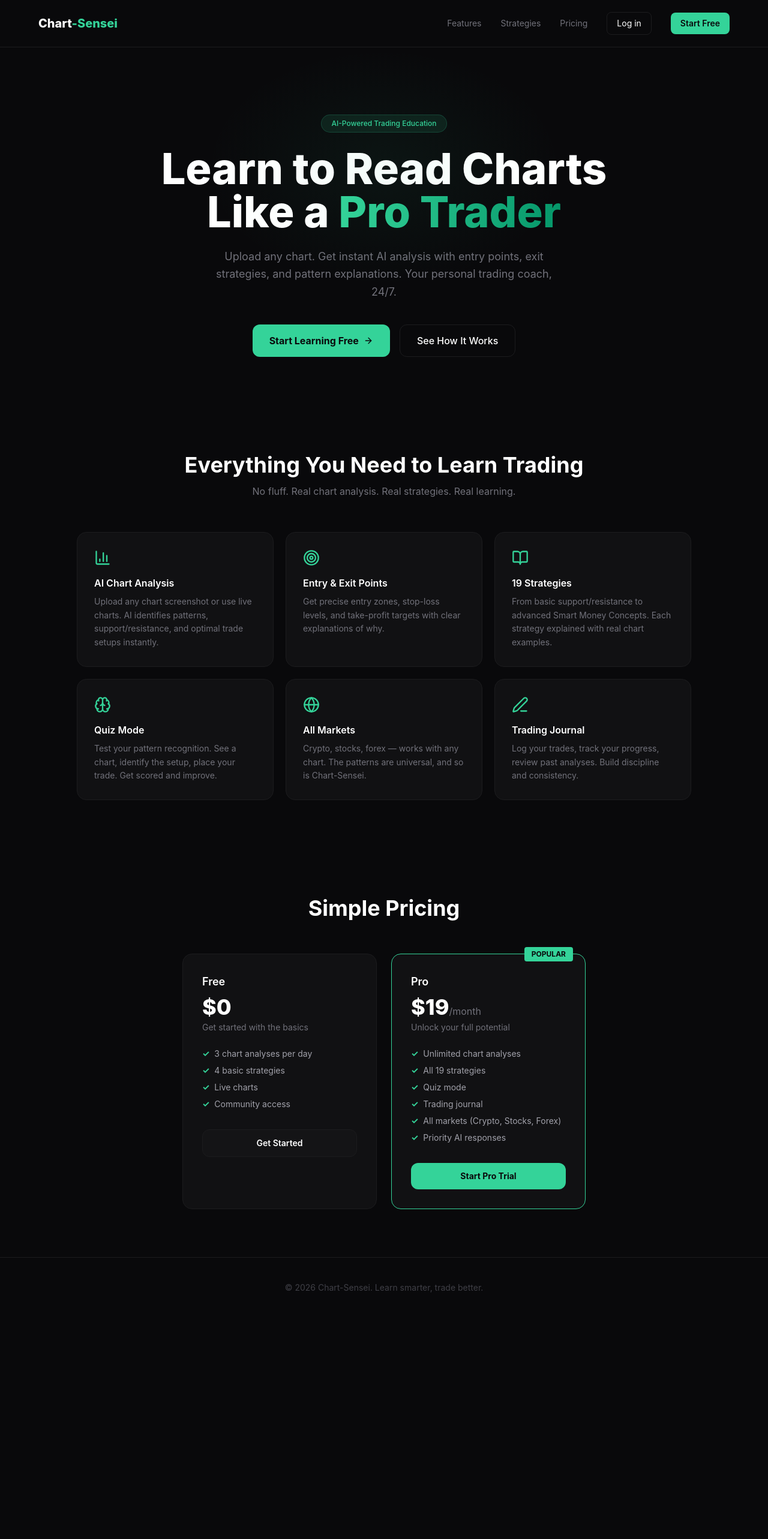
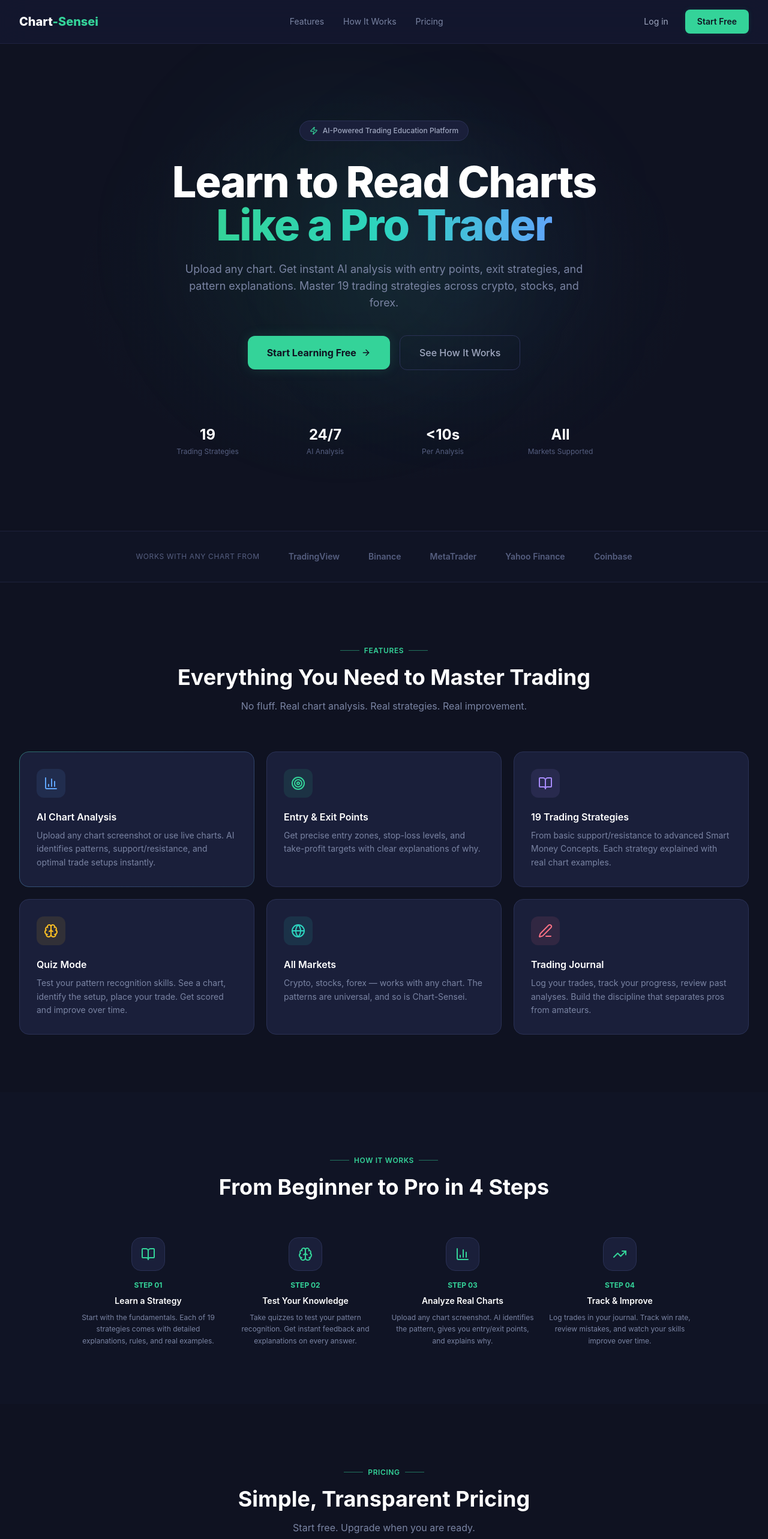
Before and after one commit to lulius2021/chart-sensei, a Next.js app: page / in a window 1280 px wide. Shown: the top 2566 px of the page at 60% size. Before the commit the page ends 2197 px from the top, so only its background shows below. Built offline with nearby package versions, Linux system fonts and the light colour scheme.

Commit message:
Redesign: TrendSpider-inspired navy dark mode, glow borders, fintech aesthetic

```diff
--- a/src/app/globals.css
+++ b/src/app/globals.css
@@ -6,25 +6,42 @@
 
 :root {
   --brand: #34d399;
-  --surface-0: #09090b;
-  --surface-1: #0c0c0e;
-  --surface-2: #111113;
-  --surface-3: #141416;
-  --surface-4: #1c1c1e;
+  --surface-0: #0f1221;
+  --surface-1: #141831;
+  --surface-2: #1a1f3a;
+  --surface-3: #212747;
+  --surface-4: #2a3155;
 }
 
 * {
   scrollbar-width: thin;
-  scrollbar-color: #1c1c1e transparent;
+  scrollbar-color: #2a3155 transparent;
 }
 
 body {
   background: var(--surface-0);
-  color: #e4e4e7;
+  color: #eef0f6;
   font-family: 'Inter', system-ui, sans-serif;
 }
 
 ::selection {
-  background: rgba(52, 211, 153, 0.2);
+  background: rgba(52, 211, 153, 0.25);
   color: #fff;
 }
+
+/* Glow border effect */
+.glow-border {
+  position: relative;
+}
+.glow-border::before {
+  content: '';
+  position: absolute;
+  inset: -1px;
+  border-radius: inherit;
+  padding: 1px;
+  background: linear-gradient(135deg, rgba(52,211,153,0.4), rgba(96,165,250,0.2), rgba(52,211,153,0.1));
+  -webkit-mask: linear-gradient(#fff 0 0) content-box, linear-gradient(#fff 0 0);
+  -webkit-mask-composite: xor;
+  mask-composite: exclude;
+  pointer-events: none;
+}
--- a/src/app/page.tsx
+++ b/src/app/page.tsx
@@ -1,116 +1,256 @@
 import Link from "next/link";
-import { ArrowRight, BarChart3, BookOpen, Brain, Globe, PenLine, Target } from "lucide-react";
+import { ArrowRight, BarChart3, BookOpen, Brain, Globe, PenLine, Target, TrendingUp, Zap } from "lucide-react";
+
+const features = [
+  { icon: BarChart3, title: "AI Chart Analysis", desc: "Upload any chart screenshot or use live charts. AI identifies patterns, support/resistance, and optimal trade setups instantly.", color: "text-accent-blue", bg: "bg-accent-blue/10" },
+  { icon: Target, title: "Entry & Exit Points", desc: "Get precise entry zones, stop-loss levels, and take-profit targets with clear explanations of why.", color: "text-brand", bg: "bg-brand-muted" },
+  { icon: BookOpen, title: "19 Trading Strategies", desc: "From basic support/resistance to advanced Smart Money Concepts. Each strategy explained with real chart examples.", color: "text-accent-purple", bg: "bg-accent-purple/10" },
+  { icon: Brain, title: "Quiz Mode", desc: "Test your pattern recognition skills. See a chart, identify the setup, place your trade. Get scored and improve over time.", color: "text-accent-amber", bg: "bg-accent-amber/10" },
+  { icon: Globe, title: "All Markets", desc: "Crypto, stocks, forex — works with any chart. The patterns are universal, and so is Chart-Sensei.", color: "text-accent-teal", bg: "bg-accent-teal/10" },
+  { icon: PenLine, title: "Trading Journal", desc: "Log your trades, track your progress, review past analyses. Build the discipline that separates pros from amateurs.", color: "text-accent-rose", bg: "bg-accent-rose/10" },
+];
+
+const stats = [
+  { value: "19", label: "Trading Strategies" },
+  { value: "24/7", label: "AI Analysis" },
+  { value: "<10s", label: "Per Analysis" },
+  { value: "All", label: "Markets Supported" },
+];
 
 export default function Home() {
   return (
     <div className="min-h-screen bg-surface-0">
       {/* Nav */}
-      <nav className="flex items-center justify-between px-8 lg:px-16 py-5 border-b border-surface-4">
+      <nav className="sticky top-0 z-50 bg-surface-1/80 backdrop-blur-xl border-b border-surface-4/50">
+        <div className="max-w-7xl mx-auto flex items-center justify-between px-6 lg:px-8 py-4">
           <div className="text-xl font-extrabold text-white">
             Chart<span className="text-brand">-Sensei</span>
           </div>
-        <div className="flex items-center gap-8">
+          <div className="hidden md:flex items-center gap-8">
             <a href="#features" className="text-sm text-text-muted hover:text-white transition">Features</a>
-          <a href="#strategies" className="text-sm text-text-muted hover:text-white transition">Strategies</a>
+            <a href="#how-it-works" className="text-sm text-text-muted hover:text-white transition">How It Works</a>
             <a href="#pricing" className="text-sm text-text-muted hover:text-white transition">Pricing</a>
-          <Link href="/login" className="text-sm text-white border border-surface-4 px-4 py-2 rounded-lg hover:border-text-dim transition">
+          </div>
+          <div className="flex items-center gap-3">
+            <Link href="/login" className="text-sm text-text-secondary hover:text-white transition px-4 py-2">
               Log in
             </Link>
-          <Link href="/login" className="text-sm font-semibold bg-brand text-surface-0 px-4 py-2 rounded-lg hover:bg-brand-light transition">
+            <Link href="/login" className="text-sm font-semibold bg-brand text-surface-0 px-5 py-2.5 rounded-lg hover:bg-brand-light transition shadow-glow-sm">
               Start Free
             </Link>
+          </div>
         </div>
       </nav>
 
       {/* Hero */}
-      <section className="relative text-center pt-28 pb-20 px-8">
-        <div className="absolute top-0 left-1/2 -translate-x-1/2 w-[600px] h-[400px] bg-[radial-gradient(ellipse,rgba(52,211,153,0.06)_0%,transparent_70%)] pointer-events-none" />
-        <div className="inline-block bg-brand-muted border border-brand/20 text-brand px-4 py-1.5 rounded-full text-xs font-medium mb-6">
-          AI-Powered Trading Education
+      <section className="relative overflow-hidden">
+        {/* Background effects */}
+        <div className="absolute inset-0">
+          <div className="absolute top-20 left-1/4 w-[500px] h-[500px] bg-brand/5 rounded-full blur-[100px]" />
+          <div className="absolute top-40 right-1/4 w-[400px] h-[400px] bg-accent-blue/5 rounded-full blur-[100px]" />
+          <div className="absolute inset-0 bg-[radial-gradient(ellipse_at_center,rgba(52,211,153,0.03)_0%,transparent_60%)]" />
         </div>
-        <h1 className="text-5xl lg:text-7xl font-extrabold text-white leading-tight mb-6">
-          Learn to Read Charts<br />
-          Like a <span className="bg-gradient-to-r from-brand to-brand-dark bg-clip-text text-transparent">Pro Trader</span>
+
+        <div className="relative max-w-7xl mx-auto px-6 lg:px-8 pt-24 pb-20 lg:pt-32 lg:pb-28">
+          <div className="text-center max-w-4xl mx-auto">
+            <div className="inline-flex items-center gap-2 bg-surface-2 border border-surface-4 text-text-secondary px-4 py-2 rounded-full text-xs font-medium mb-8">
+              <Zap className="w-3.5 h-3.5 text-brand" />
+              AI-Powered Trading Education Platform
+            </div>
+
+            <h1 className="text-4xl sm:text-5xl lg:text-7xl font-extrabold text-white leading-[1.1] mb-6 tracking-tight">
+              Learn to Read Charts
+              <br />
+              <span className="bg-gradient-to-r from-brand via-accent-teal to-accent-blue bg-clip-text text-transparent">
+                Like a Pro Trader
+              </span>
             </h1>
-        <p className="text-lg text-text-muted max-w-xl mx-auto mb-10 leading-relaxed">
+
+            <p className="text-base lg:text-lg text-text-muted max-w-2xl mx-auto mb-10 leading-relaxed">
               Upload any chart. Get instant AI analysis with entry points, exit strategies,
-          and pattern explanations. Your personal trading coach, 24/7.
+              and pattern explanations. Master 19 trading strategies across crypto, stocks, and forex.
             </p>
-        <div className="flex gap-4 justify-center">
-          <Link href="/login" className="bg-brand text-surface-0 px-7 py-3.5 rounded-xl text-base font-bold hover:bg-brand-light transition flex items-center gap-2">
-            Start Learning Free <ArrowRight className="w-4 h-4" />
+
+            <div className="flex flex-col sm:flex-row gap-4 justify-center items-center">
+              <Link href="/login" className="group bg-brand text-surface-0 px-8 py-4 rounded-xl text-base font-bold hover:bg-brand-light transition shadow-glow flex items-center gap-2">
+                Start Learning Free
+                <ArrowRight className="w-4 h-4 group-hover:translate-x-0.5 transition-transform" />
               </Link>
-          <a href="#features" className="border border-surface-4 text-white px-7 py-3.5 rounded-xl text-base font-medium hover:border-text-dim transition">
+              <a href="#how-it-works" className="flex items-center gap-2 text-text-secondary hover:text-white px-8 py-4 rounded-xl text-base font-medium border border-surface-4 hover:border-surface-5 transition">
                 See How It Works
               </a>
+            </div>
+          </div>
+
+          {/* Stats bar */}
+          <div className="mt-20 grid grid-cols-2 md:grid-cols-4 gap-4 max-w-3xl mx-auto">
+            {stats.map((s, i) => (
+              <div key={i} className="text-center px-4 py-3">
+                <div className="text-2xl font-bold text-white">{s.value}</div>
+                <div className="text-xs text-text-dim mt-1">{s.label}</div>
+              </div>
+            ))}
+          </div>
+        </div>
+      </section>
+
+      {/* Social Proof */}
+      <section className="border-y border-surface-4/50 bg-surface-1/30">
+        <div className="max-w-7xl mx-auto px-6 lg:px-8 py-8 flex items-center justify-center gap-12 flex-wrap">
+          <span className="text-xs text-text-dim uppercase tracking-wider">Works with any chart from</span>
+          <span className="text-text-dim font-semibold text-sm">TradingView</span>
+          <span className="text-text-dim font-semibold text-sm">Binance</span>
+          <span className="text-text-dim font-semibold text-sm">MetaTrader</span>
+          <span className="text-text-dim font-semibold text-sm">Yahoo Finance</span>
+          <span className="text-text-dim font-semibold text-sm">Coinbase</span>
         </div>
       </section>
 
       {/* Features */}
-      <section id="features" className="px-8 lg:px-16 py-20">
-        <h2 className="text-center text-3xl lg:text-4xl font-bold text-white mb-3">Everything You Need to Learn Trading</h2>
-        <p className="text-center text-text-muted mb-14">No fluff. Real chart analysis. Real strategies. Real learning.</p>
-        <div className="grid grid-cols-1 md:grid-cols-2 lg:grid-cols-3 gap-5 max-w-5xl mx-auto">
-          {[
-            { icon: BarChart3, title: "AI Chart Analysis", desc: "Upload any chart screenshot or use live charts. AI identifies patterns, support/resistance, and optimal trade setups instantly." },
-            { icon: Target, title: "Entry & Exit Points", desc: "Get precise entry zones, stop-loss levels, and take-profit targets with clear explanations of why." },
-            { icon: BookOpen, title: "19 Strategies", desc: "From basic support/resistance to advanced Smart Money Concepts. Each strategy explained with real chart examples." },
-            { icon: Brain, title: "Quiz Mode", desc: "Test your pattern recognition. See a chart, identify the setup, place your trade. Get scored and improve." },
-            { icon: Globe, title: "All Markets", desc: "Crypto, stocks, forex — works with any chart. The patterns are universal, and so is Chart-Sensei." },
-            { icon: PenLine, title: "Trading Journal", desc: "Log your trades, track your progress, review past analyses. Build discipline and consistency." },
-          ].map((f, i) => (
-            <div key={i} className="bg-surface-2 border border-surface-4 rounded-2xl p-7 hover:border-brand/20 transition">
-              <f.icon className="w-7 h-7 text-brand mb-4" />
-              <h3 className="text-base font-semibold text-white mb-2">{f.title}</h3>
+      <section id="features" className="py-24">
+        <div className="max-w-7xl mx-auto px-6 lg:px-8">
+          <div className="text-center mb-16">
+            <div className="inline-flex items-center gap-2 text-brand text-xs font-semibold uppercase tracking-wider mb-4">
+              <span className="w-8 h-px bg-brand/50" />Features<span className="w-8 h-px bg-brand/50" />
+            </div>
+            <h2 className="text-3xl lg:text-4xl font-bold text-white mb-4">Everything You Need to Master Trading</h2>
+            <p className="text-text-muted max-w-xl mx-auto">No fluff. Real chart analysis. Real strategies. Real improvement.</p>
+          </div>
+
+          <div className="grid grid-cols-1 md:grid-cols-2 lg:grid-cols-3 gap-5">
+            {features.map((f, i) => (
+              <div
+                key={i}
+                className={`group bg-surface-2 border border-surface-4 rounded-2xl p-7 hover:border-surface-5 transition-all duration-300 hover:shadow-card ${i === 0 ? "glow-border" : ""}`}
+              >
+                <div className={`w-12 h-12 rounded-xl ${f.bg} flex items-center justify-center mb-5`}>
+                  <f.icon className={`w-6 h-6 ${f.color}`} />
+                </div>
+                <h3 className="text-base font-semibold text-white mb-2 group-hover:text-brand transition">{f.title}</h3>
                 <p className="text-sm text-text-muted leading-relaxed">{f.desc}</p>
               </div>
             ))}
           </div>
+        </div>
+      </section>
+
+      {/* How It Works */}
+      <section id="how-it-works" className="py-24 bg-surface-1/30">
+        <div className="max-w-7xl mx-auto px-6 lg:px-8">
+          <div className="text-center mb-16">
+            <div className="inline-flex items-center gap-2 text-brand text-xs font-semibold uppercase tracking-wider mb-4">
+              <span className="w-8 h-px bg-brand/50" />How It Works<span className="w-8 h-px bg-brand/50" />
+            </div>
+            <h2 className="text-3xl lg:text-4xl font-bold text-white mb-4">From Beginner to Pro in 4 Steps</h2>
+          </div>
+
+          <div className="grid grid-cols-1 md:grid-cols-4 gap-6 max-w-5xl mx-auto">
+            {[
+              { step: "01", title: "Learn a Strategy", desc: "Start with the fundamentals. Each of 19 strategies comes with detailed explanations, rules, and real examples.", icon: BookOpen },
+              { step: "02", title: "Test Your Knowledge", desc: "Take quizzes to test your pattern recognition. Get instant feedback and explanations on every answer.", icon: Brain },
+              { step: "03", title: "Analyze Real Charts", desc: "Upload any chart screenshot. AI identifies the pattern, gives you entry/exit points, and explains why.", icon: BarChart3 },
+              { step: "04", title: "Track & Improve", desc: "Log trades in your journal. Track win rate, review mistakes, and watch your skills improve over time.", icon: TrendingUp },
+            ].map((s, i) => (
+              <div key={i} className="text-center">
+                <div className="w-14 h-14 rounded-2xl bg-surface-2 border border-surface-4 flex items-center justify-center mx-auto mb-4">
+                  <s.icon className="w-6 h-6 text-brand" />
+                </div>
+                <div className="text-xs text-brand font-bold mb-2">STEP {s.step}</div>
+                <h3 className="text-sm font-semibold text-white mb-2">{s.title}</h3>
+                <p className="text-xs text-text-muted leading-relaxed">{s.desc}</p>
+              </div>
+            ))}
+          </div>
+        </div>
       </section>
 
       {/* Pricing */}
-      <section id="pricing" className="px-8 lg:px-16 py-20">
-        <h2 className="text-center text-3xl lg:text-4xl font-bold text-white mb-14">Simple Pricing</h2>
+      <section id="pricing" className="py-24">
+        <div className="max-w-7xl mx-auto px-6 lg:px-8">
+          <div className="text-center mb-16">
+            <div className="inline-flex items-center gap-2 text-brand text-xs font-semibold uppercase tracking-wider mb-4">
+              <span className="w-8 h-px bg-brand/50" />Pricing<span className="w-8 h-px bg-brand/50" />
+            </div>
+            <h2 className="text-3xl lg:text-4xl font-bold text-white mb-4">Simple, Transparent Pricing</h2>
+            <p className="text-text-muted">Start free. Upgrade when you are ready.</p>
+          </div>
+
           <div className="grid grid-cols-1 md:grid-cols-2 gap-6 max-w-2xl mx-auto">
             {/* Free */}
             <div className="bg-surface-2 border border-surface-4 rounded-2xl p-8">
-            <div className="text-lg font-semibold text-white mb-2">Free</div>
+              <div className="text-sm font-semibold text-text-secondary mb-1">Free</div>
               <div className="text-4xl font-extrabold text-white mb-1">$0</div>
-            <div className="text-sm text-text-muted mb-6">Get started with the basics</div>
-            <ul className="space-y-2 mb-8">
-              {["3 chart analyses per day", "4 basic strategies", "Live charts", "Community access"].map((f, i) => (
-                <li key={i} className="flex items-center gap-2 text-sm text-text-secondary">
-                  <span className="text-brand font-bold">✓</span> {f}
+              <div className="text-sm text-text-dim mb-6">Get started with the basics</div>
+              <ul className="space-y-3 mb-8">
+                {["3 chart analyses per day", "4 basic strategies", "Live charts (TradingView)", "Community access"].map((f, i) => (
+                  <li key={i} className="flex items-center gap-2.5 text-sm text-text-secondary">
+                    <span className="w-5 h-5 rounded-full bg-brand-muted flex items-center justify-center">
+                      <svg className="w-3 h-3 text-brand" fill="none" viewBox="0 0 24 24" stroke="currentColor" strokeWidth={3}><path strokeLinecap="round" strokeLinejoin="round" d="M5 13l4 4L19 7" /></svg>
+                    </span>
+                    {f}
                   </li>
                 ))}
               </ul>
-            <Link href="/login" className="block text-center w-full py-3 rounded-xl text-sm font-semibold bg-surface-3 text-white border border-surface-4 hover:border-text-dim transition">
+              <Link href="/login" className="block text-center w-full py-3 rounded-xl text-sm font-semibold bg-surface-3 text-white border border-surface-4 hover:border-surface-5 transition">
                 Get Started
               </Link>
             </div>
+
             {/* Pro */}
-          <div className="bg-surface-2 border border-brand rounded-2xl p-8 relative">
-            <div className="absolute -top-3 right-5 bg-brand text-surface-0 text-xs font-bold px-3 py-1 rounded">POPULAR</div>
-            <div className="text-lg font-semibold text-white mb-2">Pro</div>
-            <div className="text-4xl font-extrabold text-white mb-1">$19<span className="text-base font-normal text-text-muted">/month</span></div>
-            <div className="text-sm text-text-muted mb-6">Unlock your full potential</div>
-            <ul className="space-y-2 mb-8">
-              {["Unlimited chart analyses", "All 19 strategies", "Quiz mode", "Trading journal", "All markets (Crypto, Stocks, Forex)", "Priority AI responses"].map((f, i) => (
-                <li key={i} className="flex items-center gap-2 text-sm text-text-secondary">
-                  <span className="text-brand font-bold">✓</span> {f}
+            <div className="bg-surface-2 border border-brand/40 rounded-2xl p-8 relative glow-border shadow-glow">
+              <div className="absolute -top-3 right-6 bg-brand text-surface-0 text-[11px] font-bold px-3 py-1 rounded-md">
+                POPULAR
+              </div>
+              <div className="text-sm font-semibold text-brand mb-1">Pro</div>
+              <div className="text-4xl font-extrabold text-white mb-1">
+                $19<span className="text-base font-normal text-text-dim">/month</span>
+              </div>
+              <div className="text-sm text-text-dim mb-6">Unlock your full potential</div>
+              <ul className="space-y-3 mb-8">
+                {["Unlimited chart analyses", "All 19 strategies", "Quiz mode with real charts", "Trading journal", "All markets (Crypto, Stocks, Forex)", "Priority AI responses"].map((f, i) => (
+                  <li key={i} className="flex items-center gap-2.5 text-sm text-text-secondary">
+                    <span className="w-5 h-5 rounded-full bg-brand-muted flex items-center justify-center">
+                      <svg className="w-3 h-3 text-brand" fill="none" viewBox="0 0 24 24" stroke="currentColor" strokeWidth={3}><path strokeLinecap="round" strokeLinejoin="round" d="M5 13l4 4L19 7" /></svg>
+                    </span>
+                    {f}
                   </li>
                 ))}
               </ul>
-            <Link href="/login" className="block text-center w-full py-3 rounded-xl text-sm font-bold bg-brand text-surface-0 hover:bg-brand-light transition">
+              <Link href="/login" className="block text-center w-full py-3 rounded-xl text-sm font-bold bg-brand text-surface-0 hover:bg-brand-light transition shadow-glow-sm">
                 Start Pro Trial
               </Link>
             </div>
           </div>
+        </div>
+      </section>
+
+      {/* CTA */}
+      <section className="py-24 bg-surface-1/30">
+        <div className="max-w-3xl mx-auto px-6 lg:px-8 text-center">
+          <h2 className="text-3xl lg:text-4xl font-bold text-white mb-4">Ready to Level Up Your Trading?</h2>
+          <p className="text-text-muted mb-10 max-w-xl mx-auto">Join thousands of traders who use AI to learn faster, trade smarter, and build real skills.</p>
+          <Link href="/login" className="inline-flex items-center gap-2 bg-brand text-surface-0 px-8 py-4 rounded-xl text-base font-bold hover:bg-brand-light transition shadow-glow">
+            Get Started — It&apos;s Free <ArrowRight className="w-4 h-4" />
+          </Link>
+        </div>
       </section>
 
       {/* Footer */}
-      <footer className="border-t border-surface-4 py-10 text-center text-text-faint text-sm">
-        &copy; 2026 Chart-Sensei. Learn smarter, trade better.
+      <footer className="border-t border-surface-4/50 bg-surface-1/30">
+        <div className="max-w-7xl mx-auto px-6 lg:px-8 py-12">
+          <div className="flex flex-col md:flex-row items-center justify-between gap-6">
+            <div className="text-lg font-extrabold text-white">
+              Chart<span className="text-brand">-Sensei</span>
+            </div>
+            <div className="flex items-center gap-8">
+              <a href="#features" className="text-sm text-text-dim hover:text-text-secondary transition">Features</a>
+              <a href="#pricing" className="text-sm text-text-dim hover:text-text-secondary transition">Pricing</a>
+              <a href="#" className="text-sm text-text-dim hover:text-text-secondary transition">Terms</a>
+              <a href="#" className="text-sm text-text-dim hover:text-text-secondary transition">Privacy</a>
+            </div>
+            <div className="text-xs text-text-faint">&copy; 2026 Chart-Sensei</div>
+          </div>
+        </div>
       </footer>
     </div>
   );
--- a/tailwind.config.ts
+++ b/tailwind.config.ts
@@ -14,28 +14,42 @@ const config: Config = {
           light: "#6ee7b7",
           dark: "#059669",
           muted: "rgba(52, 211, 153, 0.1)",
+          glow: "rgba(52, 211, 153, 0.15)",
         },
         surface: {
-          0: "#09090b",
-          1: "#0c0c0e",
-          2: "#111113",
-          3: "#141416",
-          4: "#1c1c1e",
+          0: "#0f1221",    // deepest navy bg
+          1: "#141831",    // sidebar/nav
+          2: "#1a1f3a",    // cards
+          3: "#212747",    // elevated cards/inputs
+          4: "#2a3155",    // borders
+          5: "#343c63",    // hover borders
         },
         text: {
-          primary: "#e4e4e7",
-          secondary: "#a1a1aa",
-          muted: "#71717a",
-          dim: "#52525b",
-          faint: "#3f3f46",
+          primary: "#eef0f6",
+          secondary: "#a0a8c0",
+          muted: "#7a84a3",
+          dim: "#565f80",
+          faint: "#3d4566",
         },
         profit: "#34d399",
         loss: "#fb7185",
         warn: "#fbbf24",
+        accent: {
+          blue: "#60a5fa",
+          purple: "#a78bfa",
+          teal: "#2dd4bf",
+          amber: "#fbbf24",
+          rose: "#fb7185",
+        },
       },
       fontFamily: {
         sans: ["Inter", "system-ui", "sans-serif"],
         mono: ["JetBrains Mono", "monospace"],
+      },
+      boxShadow: {
+        glow: "0 0 20px rgba(52, 211, 153, 0.15)",
+        "glow-sm": "0 0 10px rgba(52, 211, 153, 0.1)",
+        "card": "0 4px 24px rgba(0, 0, 0, 0.2)",
       },
     },
   },
```
Also changed, not shown: src/app/login/page.tsx (+23 -69 lines). Lines whose indentation alone changed are shown as unchanged.
